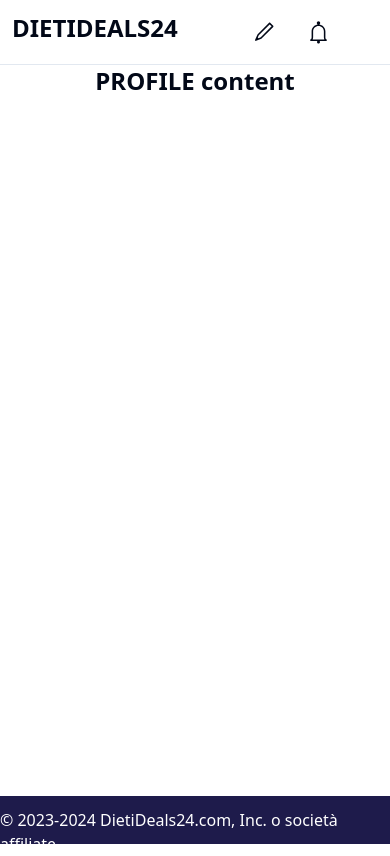
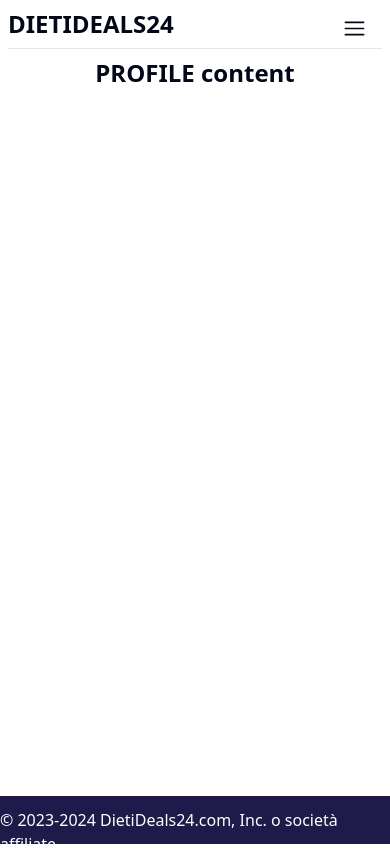
Before and after one commit to Graffioh/dietideals24ucm, a Next.js app: page /public-profile in a window 390 px wide. Built offline with nearby package versions, Linux system fonts and the light colour scheme.

Commit message:
Implement hamburger icon for mobile screens

```diff
--- a/app/components/header.js
+++ b/app/components/header.js
@@ -4,7 +4,11 @@ import Link from "next/link";
 
 import { Button, buttonVariants } from "@/components/ui/button";
 import { Avatar, AvatarFallback, AvatarImage } from "@/components/ui/avatar";
-import { BellIcon, Pencil1Icon } from "@radix-ui/react-icons";
+import {
+  BellIcon,
+  Pencil1Icon,
+  HamburgerMenuIcon,
+} from "@radix-ui/react-icons";
 
 import { cn } from "@/lib/utils";
 import ComboboxCategories from "./comboboxCategories";
@@ -43,6 +47,7 @@ function LoggedPartialSection() {
 function LoggedFullSection() {
   return (
     <>
+      {/* <div className="flex space-x-3 justify-between border-2 border-red-500"> */}
         <ComboboxCategories />
 
         <Searchbar />
@@ -70,6 +75,7 @@ function LoggedFullSection() {
             </Avatar>
           </Link>
         </div>
+      {/* </div> */}
     </>
   );
 }
@@ -116,10 +122,9 @@ function ModifyProfileSection() {
 
 export default function Header({ headerType }) {
   return (
-    <div className="sticky top-0 border-b">
-      <div className="m-3 flex justify-between">
+    <>
+    <div className="hidden m-2 md:flex justify-between sticky top-0 border-b">
       <Logo />
-
         {headerType === "headerLoggedFull" && <LoggedFullSection />}
         {headerType === "headerLoggedPartial" && <LoggedPartialSection />}
         {headerType === "headerNotifications" && <OnlyNotificationsSection />}
@@ -127,6 +132,15 @@ export default function Header({ headerType }) {
         {headerType === "headerModifyProfile" && <ModifyProfileSection />}
         {headerType === "headerEmpty"}
     </div>
+
+    <div className="md:hidden m-2 flex justify-between sticky top-0 border-b">
+      <Logo />
+      <div className="flex md:hidden">
+        <Button variant="ghost" className="">
+          <HamburgerMenuIcon width="23" height="23" />
+        </Button>
       </div>
+    </div>
+    </>
   );
 }
--- a/app/get-started/layout.js
+++ b/app/get-started/layout.js
@@ -10,11 +10,11 @@ export const metadata = {
   description: "Home page for DietiDeals24UCM",
 };
 
-export default function HomeLayout({ children}) {
+export default function HomeLayout({ children }) {
   return (
-    <div className="relative flex min-h-screen flex-col">
+    <div>
       <Header headerType={"headerNotLogged"} />
-  <main className="flex-1">{children}</main>
+      <main className="flex-1">{children}</main>
       <Footer />
     </div>
   );
```
Lines whose indentation alone changed are shown as unchanged.
